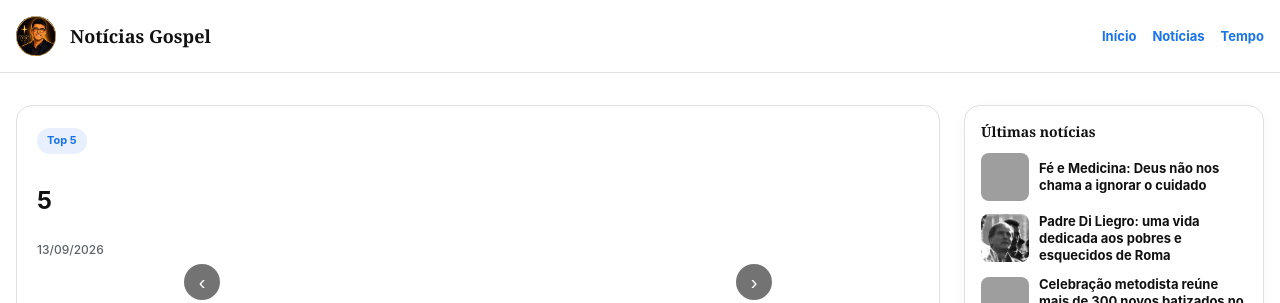
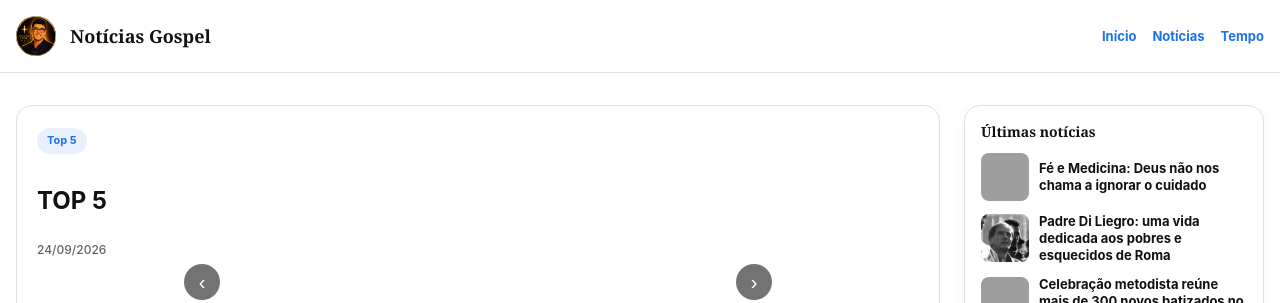
Before and after one commit to capaofeliz-cell/djaguia1, a Jekyll site: the page built from _top5/um-só-espirito-para-que-fique-bem-claro-só-o-espirito-santo-de-jesus-salva.md, in a window 1280 px wide and 1133 px high, cut to the strip 0-303 px from the top of the window. Built offline with Jekyll 4.4.1, drawn with Linux system fonts in a browser that asks for light colours; grey boxes are pictures that could not be loaded.

Commit message:
Update Top 5 “um-só-espirito-para-que-fique-bem-claro-só-o-espirito-santo-de-jesus-salva”

```diff
--- a/_top5/um-só-espirito-para-que-fique-bem-claro-só-o-espirito-santo-de-jesus-salva.md
+++ b/_top5/um-só-espirito-para-que-fique-bem-claro-só-o-espirito-santo-de-jesus-salva.md
@@ -1,6 +1,6 @@
 ---
-title: "5"
-date: 2026-09-13T13:32:00.000-03:00
+title: TOP 5
+date: 2026-09-23T21:45:00.000-03:00
 intro: ""
 itens: []
 ---
```
